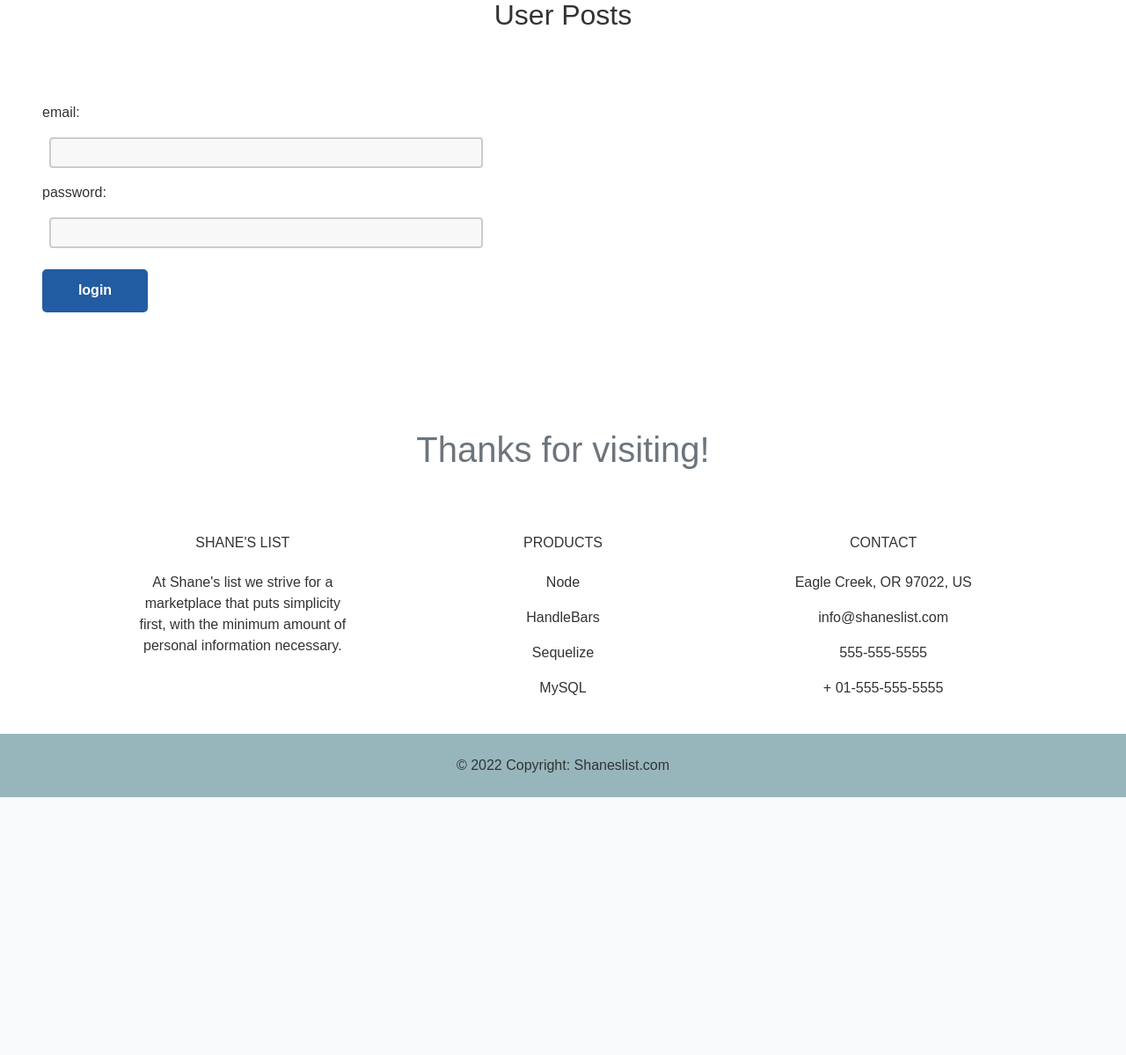
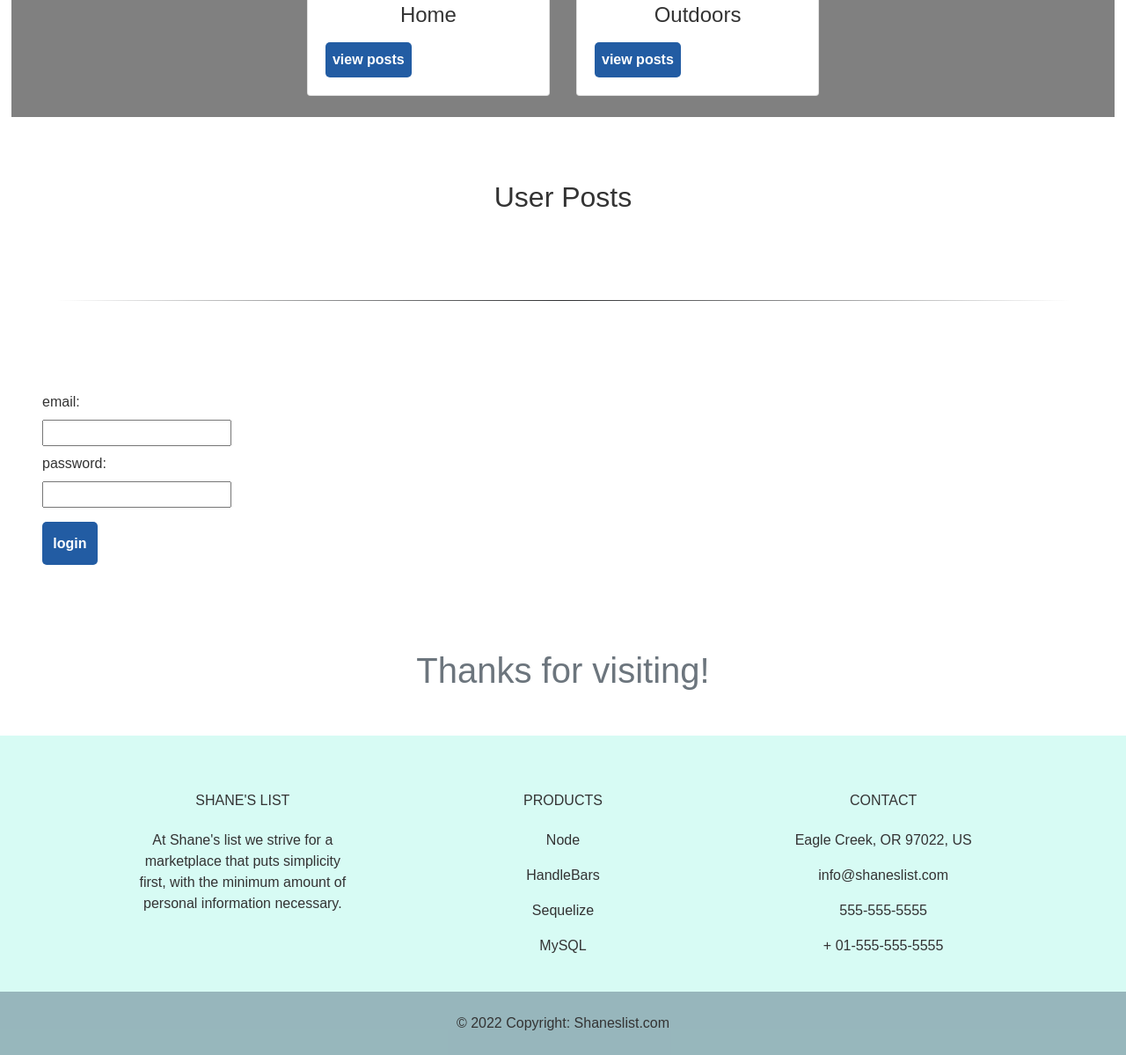
Before and after one commit to adam-algatt/Shane-s-List, a Node server app: page /login in a window 1280 px wide. Shown: the part 863-2062 px from the top of the page at 88% size. Before the commit the page ends 1769 px from the top, so only its background shows below. Run offline with Node 20, Linux system fonts and the light colour scheme; some libraries are stand-ins or nearby versions.

Commit message:
Add files via upload

```diff
--- a/public/stylesheets/style.css
+++ b/public/stylesheets/style.css
@@ -1,18 +1,34 @@
-
 body, html {
-  height: 100%;
+  max-width: 100%;
   padding: 0;
-  margin: 0;
+  margin: auto;
   font-family: sans-serif;
   color: #333;
+  overflow-x: hidden;
+  box-sizing: border-box;
 }
 
-#login {
+ul {
+  list-style: none;
+}
+
+.container-fluid {
+  max-width: 98vw;
+  /* min-height: fit-content; */
+
+}
+
+.col {
+  text-align: center;
   font-weight: bolder;
 }
 
-#register {
-  font-weight: bolder;
+#nav .nav-link {
+ color: rgba(0, 0, 0, 0.4);
+}
+
+#nav .navbar-brand {
+  font-size: xx-large;
 }
 
 #header_text {
@@ -21,6 +37,7 @@ body, html {
 
 #subtitle {
   background-color: rgb(174, 179, 184);
+  margin: 10% auto 5% auto;
 }
 
 #category_text {
@@ -29,65 +46,63 @@ body, html {
   padding-bottom: 36px;
 }
 
-#category_icon {
-  padding-top: 12px;
-  padding-bottom: 36px;
+/* card styling */
+.card img {
+  width: 100%;
+  height: 15vw;
+  object-fit: cover;
 }
 
-#auto_btn {
-  height: 144px;;
-  background-size: contain;
-  background-repeat: no-repeat;
-  background-position: center;
-  background-color: white;
-  background-image: url("https://media.istockphoto.com/vectors/car-icon-auto-vehicle-isolated-transport-icons-automobile-silhouette-vector-id1273534607?k=20&m=1273534607&s=612x612&w=0&h=Uynt53JLF7_JUxklSlCNP-KVm-CNLUkgpgewc2AOO2I=")
+#box {
+background-color: grey;
 }
 
-#clothing_btn {
-  height: 144px;;
-  background-size: contain;
-  background-repeat: no-repeat;
-  background-position: center;
+/* card styling end */
+
+
+/* #category-icon-container a {
+ padding-top: 12px;
+ padding-bottom: 36px;
   background-color: white;
-  background-image: url("https://encrypted-tbn0.gstatic.com/images?q=tbn:ANd9GcRzYamufnM49T5AqY2h40awLvlHLhr3C8Xc_g&usqp=CAU")
+  } */
+
+  /* Category Icon End */
+
+  /* start hr pre injected user posts */
+  .wrapper {
+    padding-bottom: 80px;
+  }
+
+  .divider
+{
+	position: relative;
+	margin-top: 50px;
+	height: 1px;
+  padding-bottom: 35px;
 }
 
-#electronics_btn {
-  height: 144px;;
-  background-size: contain;
-  background-repeat: no-repeat;
-  background-position: center;
-  background-image: url("https://static.thenounproject.com/png/37565-200.png");
-  background-color: white;
+.div-transparent:before
+{
+	content: "";
+	position: absolute;
+	top: 0;
+	left: 5%;
+	right: 5%;
+	width: 90%;
+	height: 1px;
+	background-image: linear-gradient(to right, transparent, rgb(48,49,51), transparent);
 }
 
-.col {
-  text-align: center;
-  font-weight: bolder;
+
+  /* End  hr pre injected user posts */
+
+#footer {
+background-color:rgba(55, 233, 198, 0.2);
+margin: 50px 0 0 0;
+padding: 0;
+width: 100%;
 }
 
-#home_btn {
-  height: 144px;
-  background-size: contain;
-  background-repeat: no-repeat;
-  background-position: center;
-  background-image: url("https://i.pinimg.com/originals/a8/be/9c/a8be9cce0543ef25ba2403eedde4e8ac.png");
-  background-color: white;
-}
-
-#outdoors_btn {
-  height: 144px;;
-  background-size: contain;
-  background-repeat: no-repeat;
-  background-position: center;
-  background-image: url("https://encrypted-tbn0.gstatic.com/images?q=tbn:ANd9GcSnRO-7g77IiXKIqcfkflUlkubmWwWwM2A0YA&usqp=CAU");
-  background-color: white;
-}
-
-#footer_text {
-  text-align: center;
-  padding-top: 36px;
-}
 
 #title_text {
   font-weight: bold;
@@ -116,7 +131,7 @@ body, html {
   background-color: #f8f8f8;
   font-size: 16px;
 }
-#post-description, #comment-body {
+#post-description {
   width: 100%;
   height: 70px;
   padding: 12px 20px;
@@ -151,18 +166,5 @@ body, html {
   transition: background-color .1s;
   cursor: pointer;
   border-radius: 5px;
-  width: 120px;
+  min-width: fit-content;
 }
-
-#username-signup, #email-login, #password-login, #email-signup, #password-signup {
-  width: 40%;
-  height: 35px;
-  padding: 12px 20px;
-  box-sizing: border-box;
-  border: 2px solid #ccc;
-  border-radius: 4px;
-  background-color: #f8f8f8;
-  font-size: 16px;
-  margin: 8px;
-  align-items: end;
-}
```
